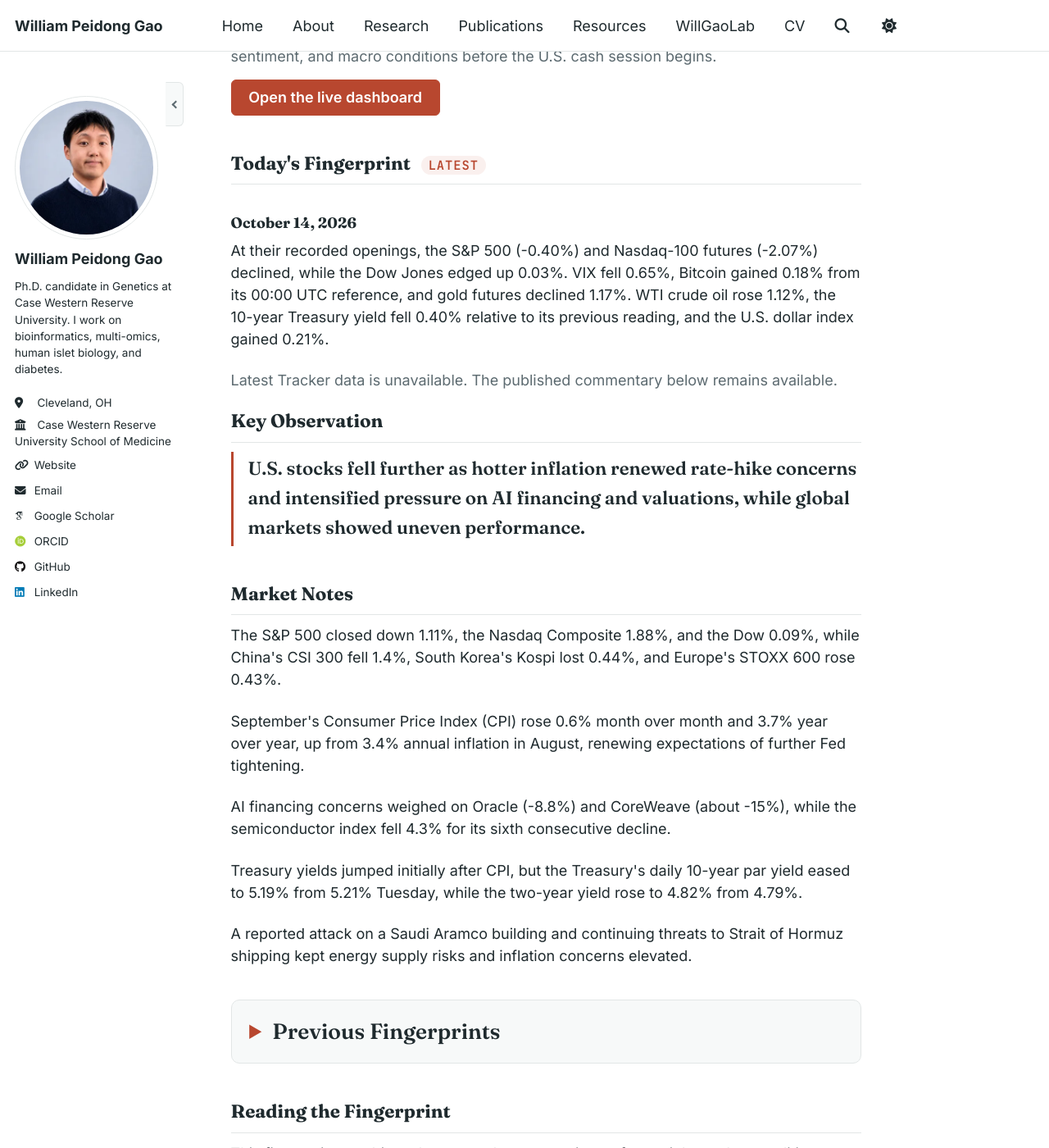
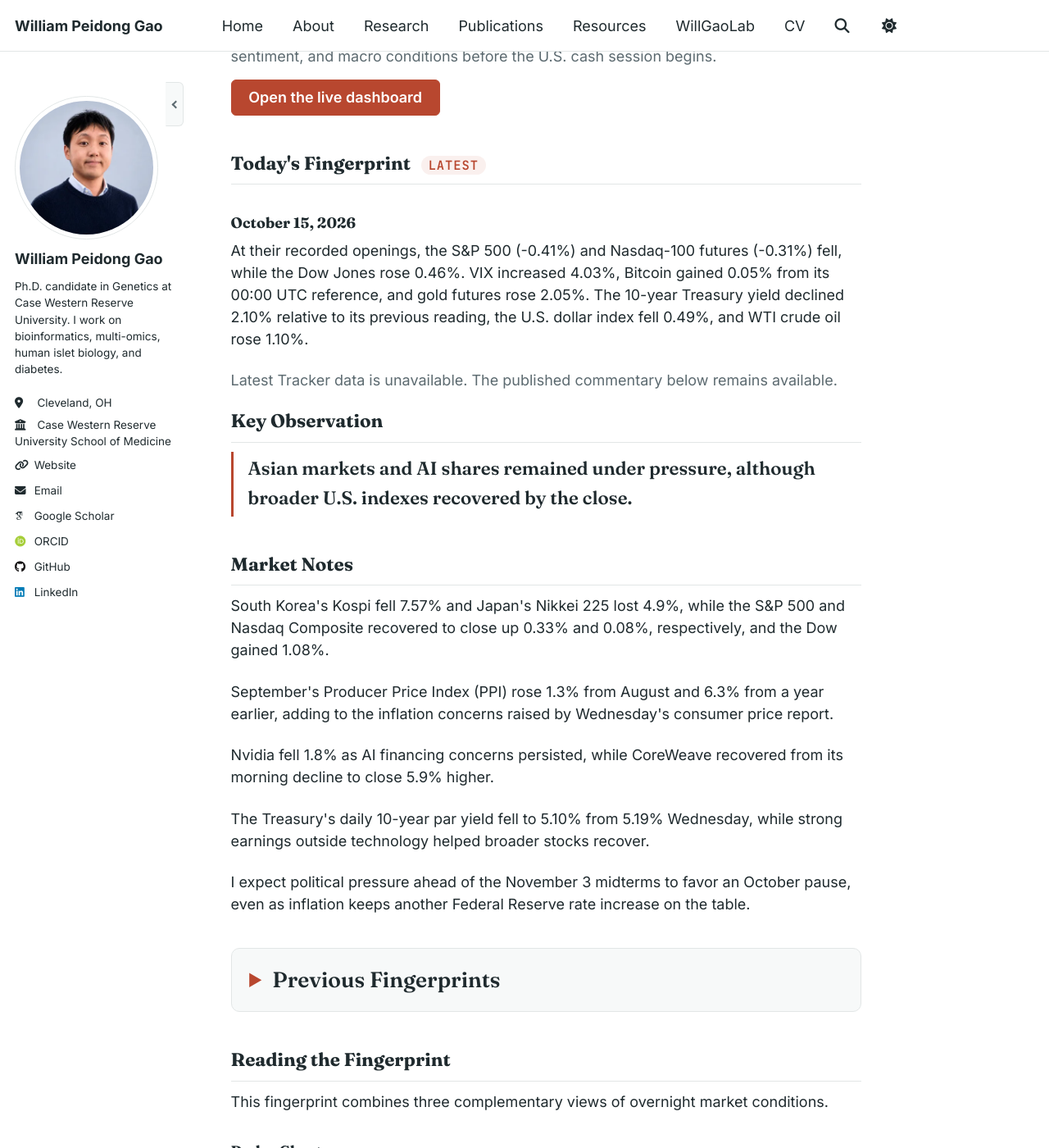
Before and after one commit to PeidongGao/WilliamGaoWeb, a Jekyll site: the page built from _pages/market-fingerprint.md, in a window 1280 px wide and 1400 px high, scrolled down 296 px. Shown: the whole window at 82% size. Built offline with Jekyll 4.4.1, drawn with Linux system fonts in a browser that asks for light colours; some web fonts are replaced.

Commit message:
Add October 15 market commentary

```diff
--- a/_data/market_commentary.yml
+++ b/_data/market_commentary.yml
@@ -1,3 +1,13 @@
+- date: "2026-10-15"
+  summary: "At their recorded openings, the S&P 500 (-0.41%) and Nasdaq-100 futures (-0.31%) fell, while the Dow Jones rose 0.46%. VIX increased 4.03%, Bitcoin gained 0.05% from its 00:00 UTC reference, and gold futures rose 2.05%. The 10-year Treasury yield declined 2.10% relative to its previous reading, the U.S. dollar index fell 0.49%, and WTI crude oil rose 1.10%."
+  key_observation: "Asian markets and AI shares remained under pressure, although broader U.S. indexes recovered by the close."
+  market_notes:
+    - "South Korea's Kospi fell 7.57% and Japan's Nikkei 225 lost 4.9%, while the S&P 500 and Nasdaq Composite recovered to close up 0.33% and 0.08%, respectively, and the Dow gained 1.08%."
+    - "September's Producer Price Index (PPI) rose 1.3% from August and 6.3% from a year earlier, adding to the inflation concerns raised by Wednesday's consumer price report."
+    - "Nvidia fell 1.8% as AI financing concerns persisted, while CoreWeave recovered from its morning decline to close 5.9% higher."
+    - "The Treasury's daily 10-year par yield fell to 5.10% from 5.19% Wednesday, while strong earnings outside technology helped broader stocks recover."
+    - "I expect political pressure ahead of the November 3 midterms to favor an October pause, even as inflation keeps another Federal Reserve rate increase on the table."
+
 - date: "2026-10-14"
   summary: "At their recorded openings, the S&P 500 (-0.40%) and Nasdaq-100 futures (-2.07%) declined, while the Dow Jones edged up 0.03%. VIX fell 0.65%, Bitcoin gained 0.18% from its 00:00 UTC reference, and gold futures declined 1.17%. WTI crude oil rose 1.12%, the 10-year Treasury yield fell 0.40% relative to its previous reading, and the U.S. dollar index gained 0.21%."
   key_observation: "U.S. stocks fell further as hotter inflation renewed rate-hike concerns and intensified pressure on AI financing and valuations, while global markets showed uneven performance."
```
